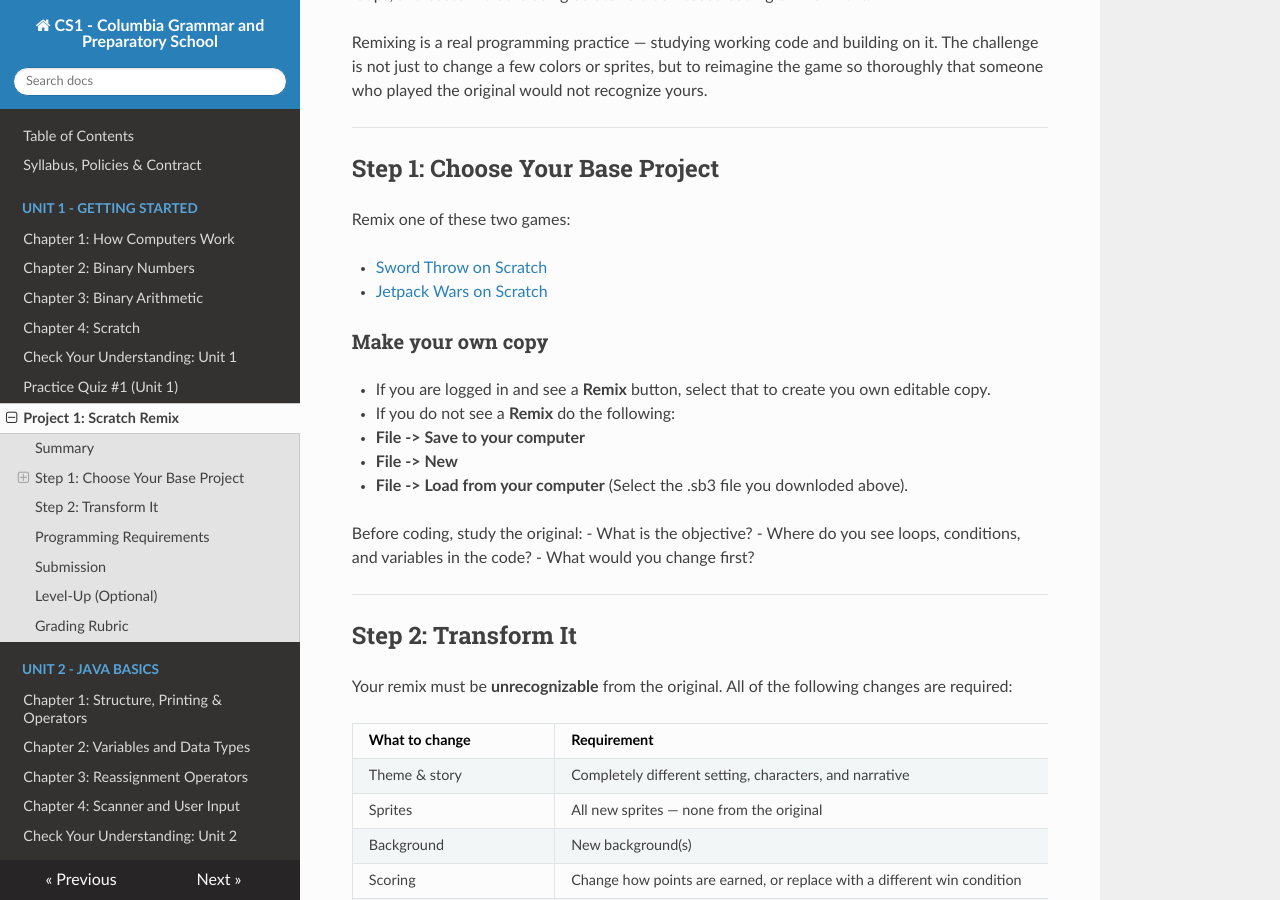
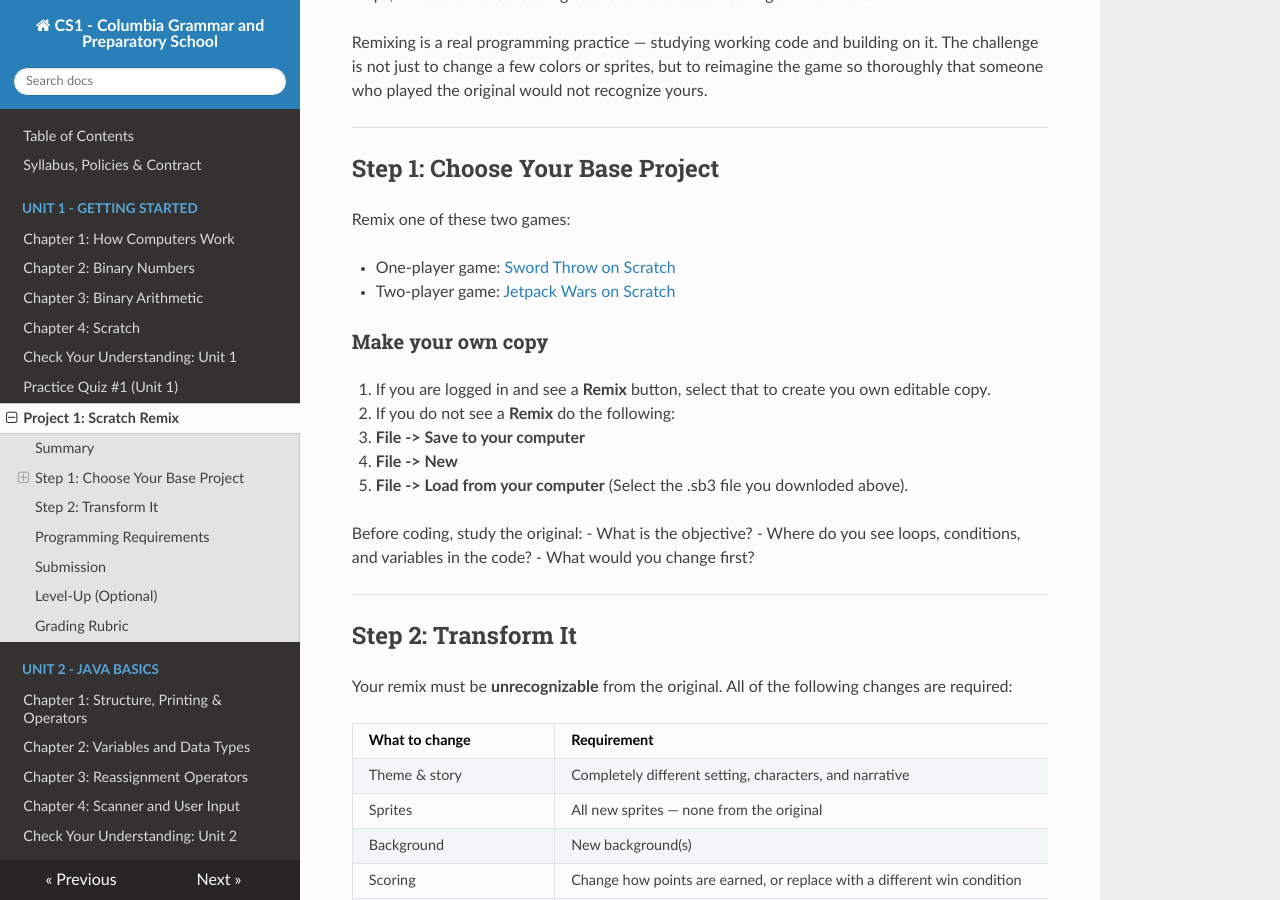
Before and after one commit to kjergens/cs1-site, an MkDocs documentation site: the page built from docs/projects/project1.md, in a window 1280 px wide and 900 px high, scrolled down 354 px. Built offline with MkDocs 1.6.1, drawn with Linux system fonts in a browser that asks for light colours; nearby versions of some CDN libraries.

Commit message:
Clarify game selection and remix instructions
Updated game options and remix instructions for clarity.

```diff
--- a/docs/projects/project1.md
+++ b/docs/projects/project1.md
@@ -16,12 +16,12 @@ Remixing is a real programming practice — studying working code and building o
 
 Remix one of these two games:
 
-- [Sword Throw on Scratch](https://scratch.mit.edu/projects/1142834613/editor/)
-- [Jetpack Wars on Scratch](https://scratch.mit.edu/projects/1143749214)
+- One-player game: [Sword Throw on Scratch](https://scratch.mit.edu/projects/1142834613/editor/)
+- Two-player game: [Jetpack Wars on Scratch](https://scratch.mit.edu/projects/1143749214)
 
 ### Make your own copy ###
-- If you are logged in and see a **Remix** button, select that to create you own editable copy.
-- If you do not see a **Remix** do the following:
+1. If you are logged in and see a **Remix** button, select that to create you own editable copy.
+2. If you do not see a **Remix** do the following:
 - **File -> Save to your computer**
 - **File -> New**
 - **File -> Load from your computer** (Select the .sb3 file you downloded above).
```
